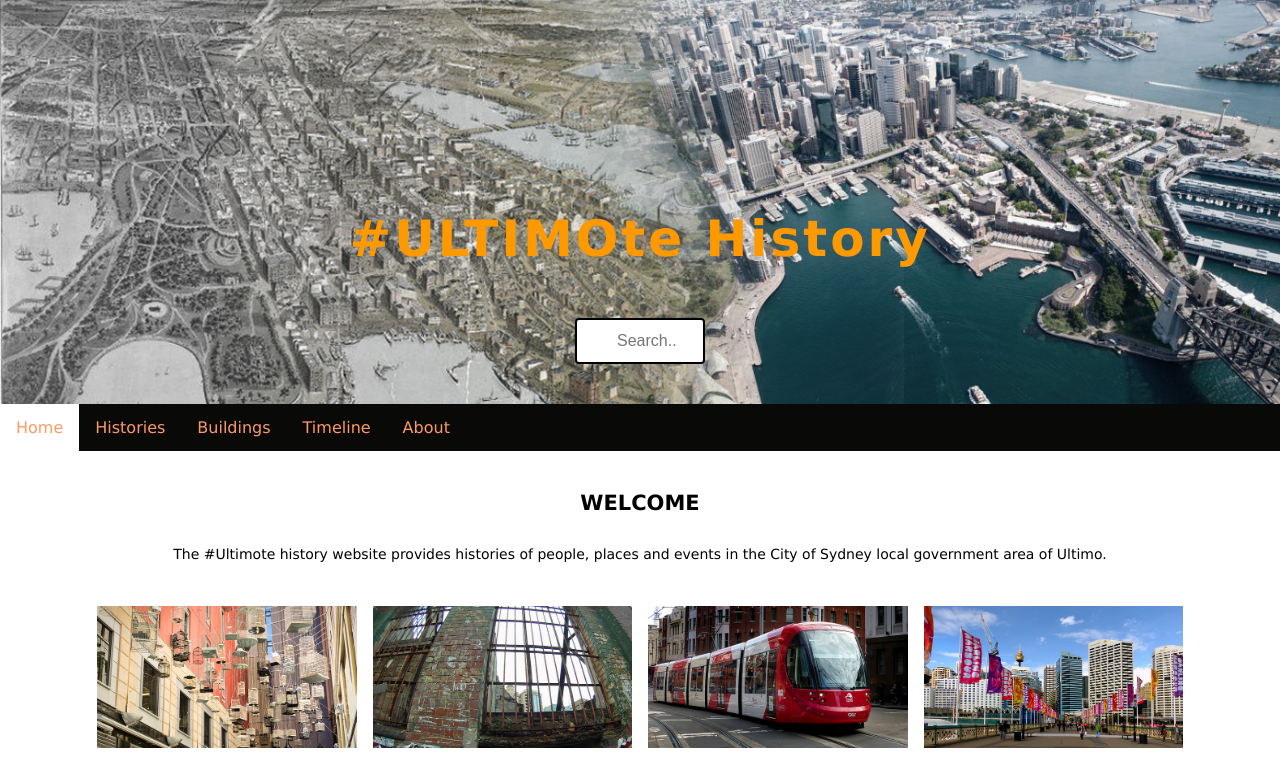
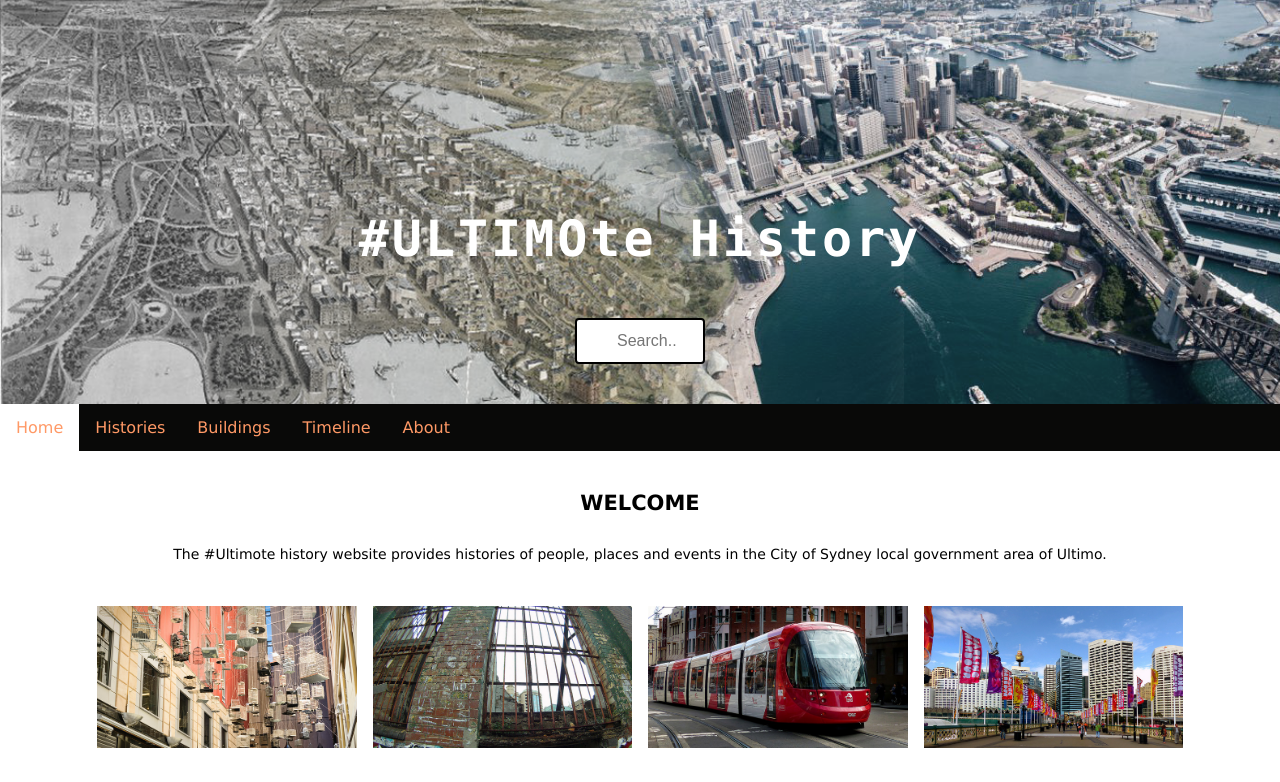
Before and after one commit to jamaicae/d4w, a plain HTML site: page index.html in a window 1280 px wide. Shown: the top 782 px of the page. Drawn offline with Linux system fonts and the light colour scheme.

Commit message:
Update stylesheet.css

```diff
--- a/scripts/stylesheet.css
+++ b/scripts/stylesheet.css
@@ -38,12 +38,12 @@ h3 {
     padding-bottom: 40px;
     margin: auto;
     font-size: 50px;
-    font-family: Verdana;
+    font-family: Lucida Console;
     letter-spacing: 3px;
 }
 
 .title a:link {
-    color: #FF9900;
+    color: #ffffff;
     text-decoration: none;
 }
 
@@ -58,7 +58,7 @@ h3 {
 }
 
 .title a:active {
-    color: #ff9900;
+    color: #ffffff;
     text-decoration: none;
 }
 
```
